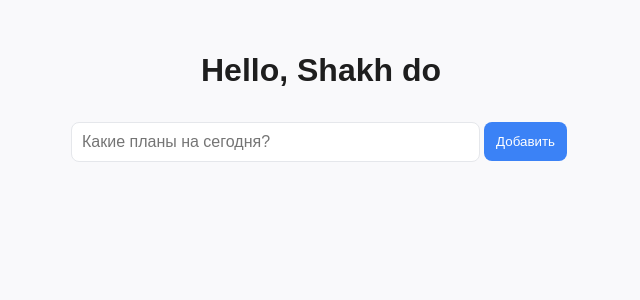
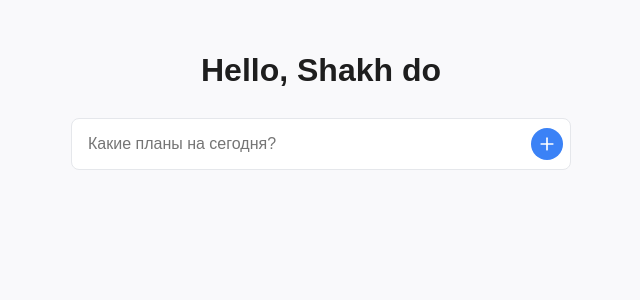
Before and after one commit to Shakhmurat/Shakh-do, a React (Vite) app: page / in a window 1280 px wide. Shown: the top 300 px of the page, without its empty margins (319-959 px from the left). Built offline with nearby package versions, Linux system fonts and the light colour scheme.

Commit message:
update basic styles

```diff
--- a/src/App.jsx
+++ b/src/App.jsx
@@ -1,6 +1,6 @@
 import { useState } from 'react';
 import { uniqueId } from 'lodash-es';
-import { CircleCheck, Trash2, Edit3 } from 'lucide-react';
+import { Plus, Trash2, Edit3 } from 'lucide-react';
 
 const App = () => {
   const [newTaskText, setTaskText] = useState('');
@@ -37,7 +37,7 @@ const App = () => {
         />
 
         <button type="submit" className="add-task__btn">
-          Добавить
+          <Plus />
         </button>
       </form>
 
@@ -48,19 +48,23 @@ const App = () => {
             id={id}
             className="task"
           >
+            <label className="task__label">
               <input
                 className="task__checkbox"
                 type="checkbox"
                 value={done}
               />
               {text}
+            </label>
+
+
             <div className="task__btns">
-              <button>
-                <Edit3 size={20} className="text-blue-500 cursor-pointer" />
+              <button className="task__btn edit">
+                <Edit3 size={20} className="task__btn-icon" />
               </button>
 
-              <button>
-                <Trash2 size={20} className="text-red-500 cursor-pointer" />
+              <button className="task__btn delete">
+                <Trash2 size={20} className="task__btn-icon" />
               </button>
             </div>
           </li>
--- a/src/index.css
+++ b/src/index.css
@@ -4,10 +4,12 @@
   --text-secondary: #6b7280;
   --card: #ffffff;
   --border: #e5e7eb;
+  --border-raidus: 8px;
   --primary: #3b82f6;
   --primary-hover: #2563eb;
   --success: #10b981;
   --danger: #ef4444;
+  --danger-hover: #dc2626;
 }
 
 #root {
@@ -31,27 +33,32 @@ body {
   display: flex;
   justify-content: center;
   align-items: center;
-  margin-bottom: 10px;
+  position: relative;
 }
 
 .add-task__input {
   width: 100%;
-  max-width: 400px;
   font-size: 16px;
-  padding: 10px;
+  padding: 16px 48px 16px 16px;
   border: 1px solid var(--border);
-  border-radius: 8px;
+  border-radius: var(--border-raidus);
 }
 
 .add-task__btn {
+  position: absolute;
+  right: 8px;
   height: 100%;
-  padding: 12px;
-  margin: 4px;
-  border-radius: 8px;
+  border-radius: 50%;
+  width: 32px;
+  height: 32px;
+  display: flex;
+  align-items: center;
+  border-radius: var(--border-raidus);
   border: none;
   background-color: var(--primary);
   color: white;
   cursor: pointer;
+  border-radius: 50%;
 }
 
 .add-task__btn:hover {
@@ -67,6 +74,7 @@ body {
 .task {
   display: flex;
   padding: 8px;
+  border-radius: 8px;
   background-color: var(--card);
 }
 
@@ -76,28 +84,42 @@ body {
   background-color: var(--card);
 }
 
-.tasks__item:hover {
+.task:hover {
   background-color: var(--border);
 }
 
-.task__btns {
-  margin-left: auto;
-}
-
-.delete-btn {
-  background-color: var(--danger);
-  color: white;
-  border: none;
-  border-radius: 8px;
-  padding: 4px 8px;
+.task__label {
+  align-content: center;
+  flex-grow: 1;
   cursor: pointer;
 }
 
-.edit-btn {
+.task__btn {
+  padding: 4px;
+  border-radius: var(--border-raidus);
+  border: none;
+  cursor: pointer;
+  color: white;
+  background-color: transparent;
+}
+
+.task__btn-icon {
+  padding: 8px;
+  border-radius: var(--border-raidus);
+}
+
+.task__btn.edit .task__btn-icon {
   background-color: var(--primary);
-  color: white;
-  border: none;
-  border-radius: 8px;
-  padding: 4px 8px;
-  cursor: pointer;
 }
+
+.task__btn.edit:hover .task__btn-icon {
+  background-color: var(--primary-hover);
+}
+
+.task__btn.delete .task__btn-icon {
+  background-color: var(--danger);
+}
+
+.task__btn.delete:hover .task__btn-icon {
+  background-color: var(--danger-hover);
+}
```
Lines whose indentation alone changed are shown as unchanged.
